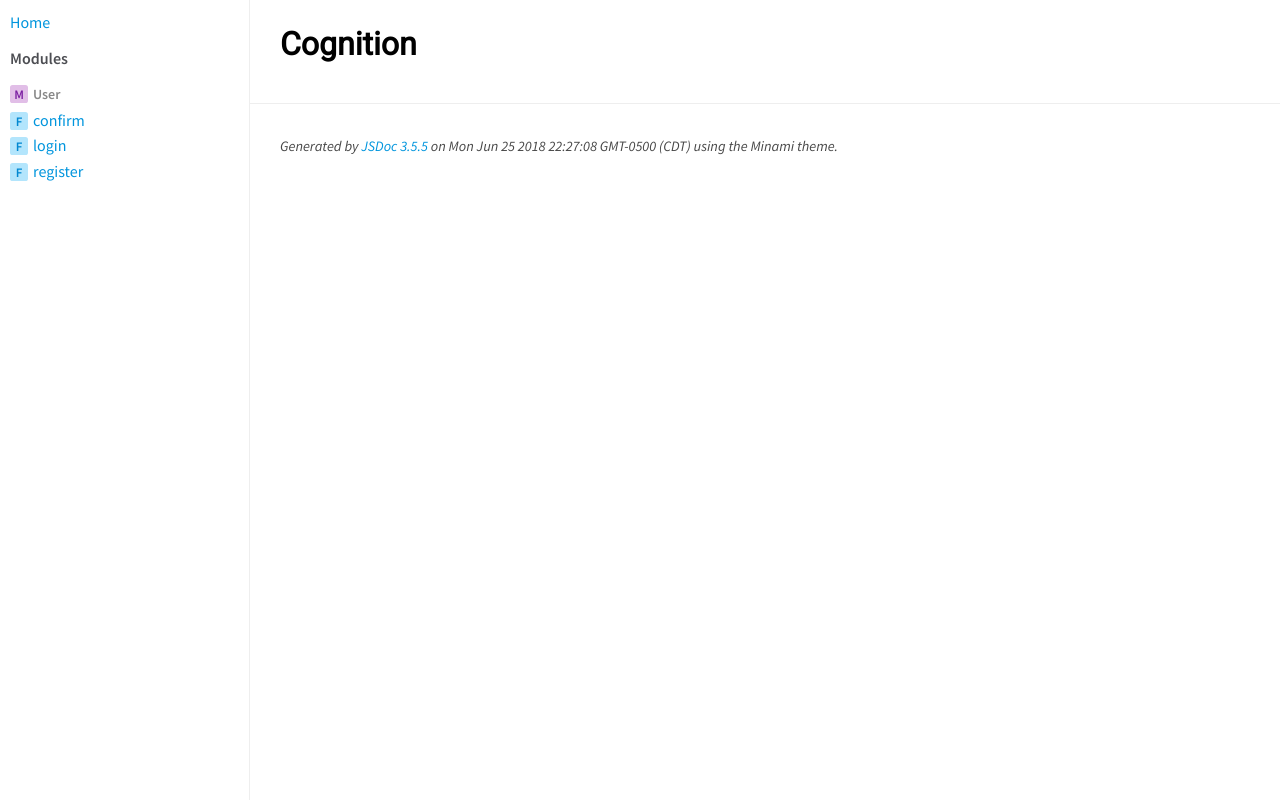
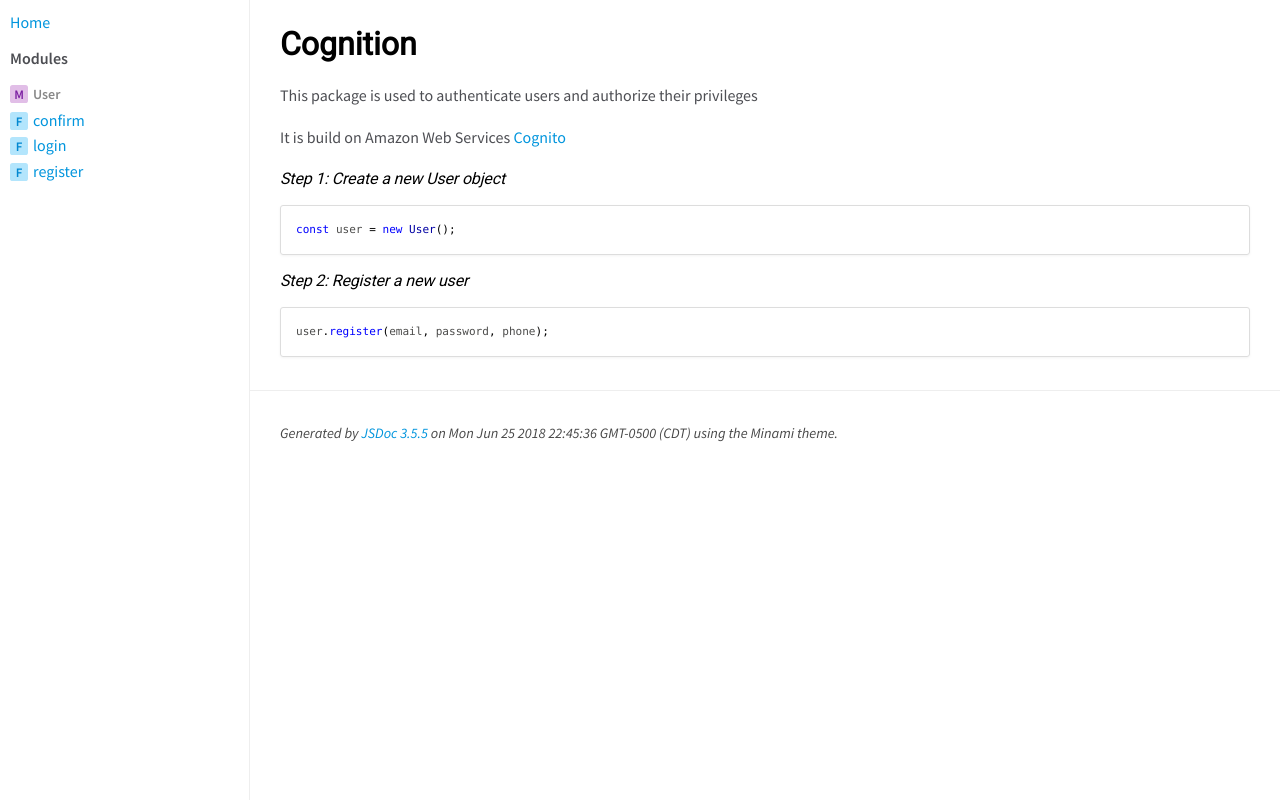
Before and after one commit to llovell/cognition, a website: page docs/index.html in a window 1280 px wide. Drawn offline with nearby package versions, Linux system fonts and the light colour scheme.

Commit message:
added documentation

```diff
--- a/docs/index.html
+++ b/docs/index.html
@@ -48,7 +48,9 @@
 
 
     <section class="readme">
-        <article><h1>Cognition</h1></article>
+        <article><h1>Cognition</h1><p>This package is used to authenticate users and authorize their privileges</p>
+<p>It is build on Amazon Web Services <a href="https://aws.amazon.com/cognito/">Cognito</a></p>
+<h6>Step 1: Create a new User object</h6><pre class="prettyprint source lang-javascript"><code>const user = new User();</code></pre><h6>Step 2: Register a new user</h6><pre class="prettyprint source lang-javascript"><code>user.register(email, password, phone);</code></pre></article>
     </section>
 
 
@@ -61,7 +63,7 @@
 <br class="clear">
 
 <footer>
-    Generated by <a href="https://github.com/jsdoc3/jsdoc">JSDoc 3.5.5</a> on Mon Jun 25 2018 22:27:08 GMT-0500 (CDT) using the Minami theme.
+    Generated by <a href="https://github.com/jsdoc3/jsdoc">JSDoc 3.5.5</a> on Mon Jun 25 2018 22:45:36 GMT-0500 (CDT) using the Minami theme.
 </footer>
 
 <script>prettyPrint();</script>
```
Also changed, not shown: docs/module-User.html (+1 -1 lines), README.md.
